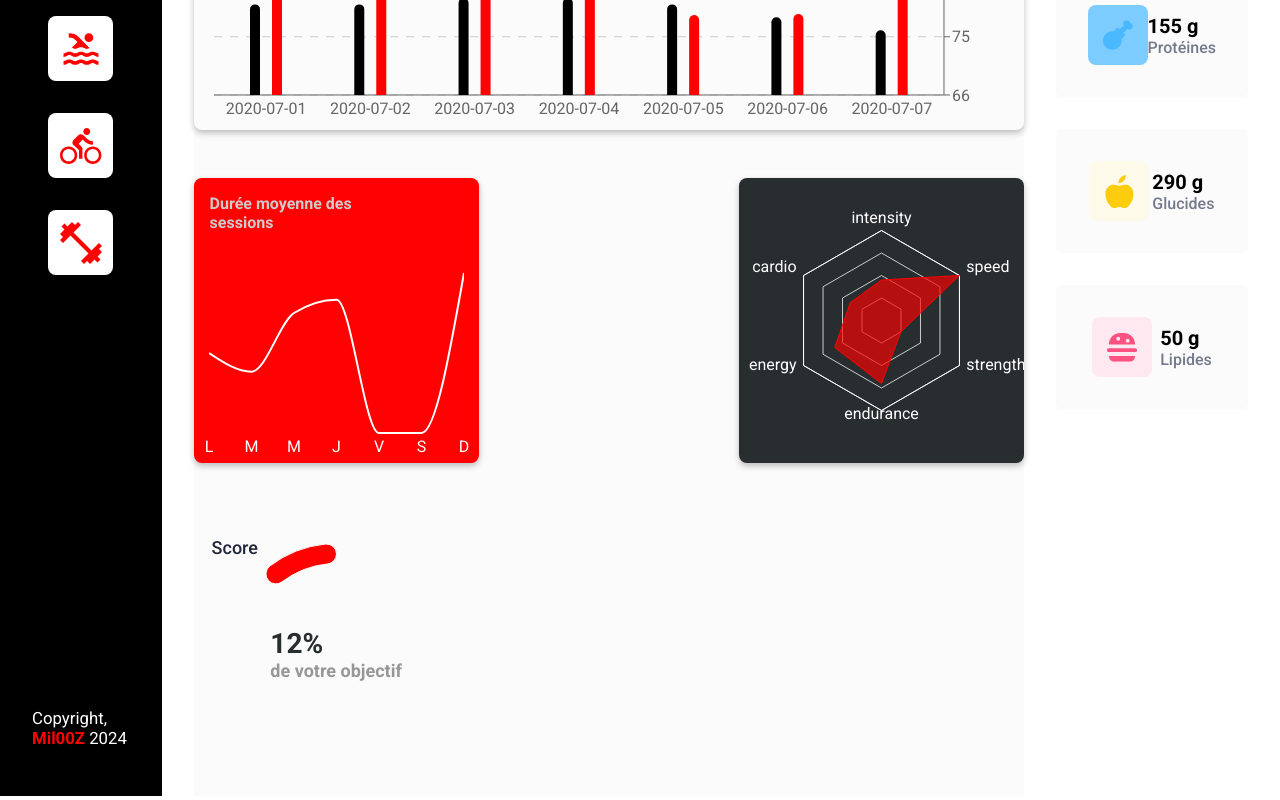
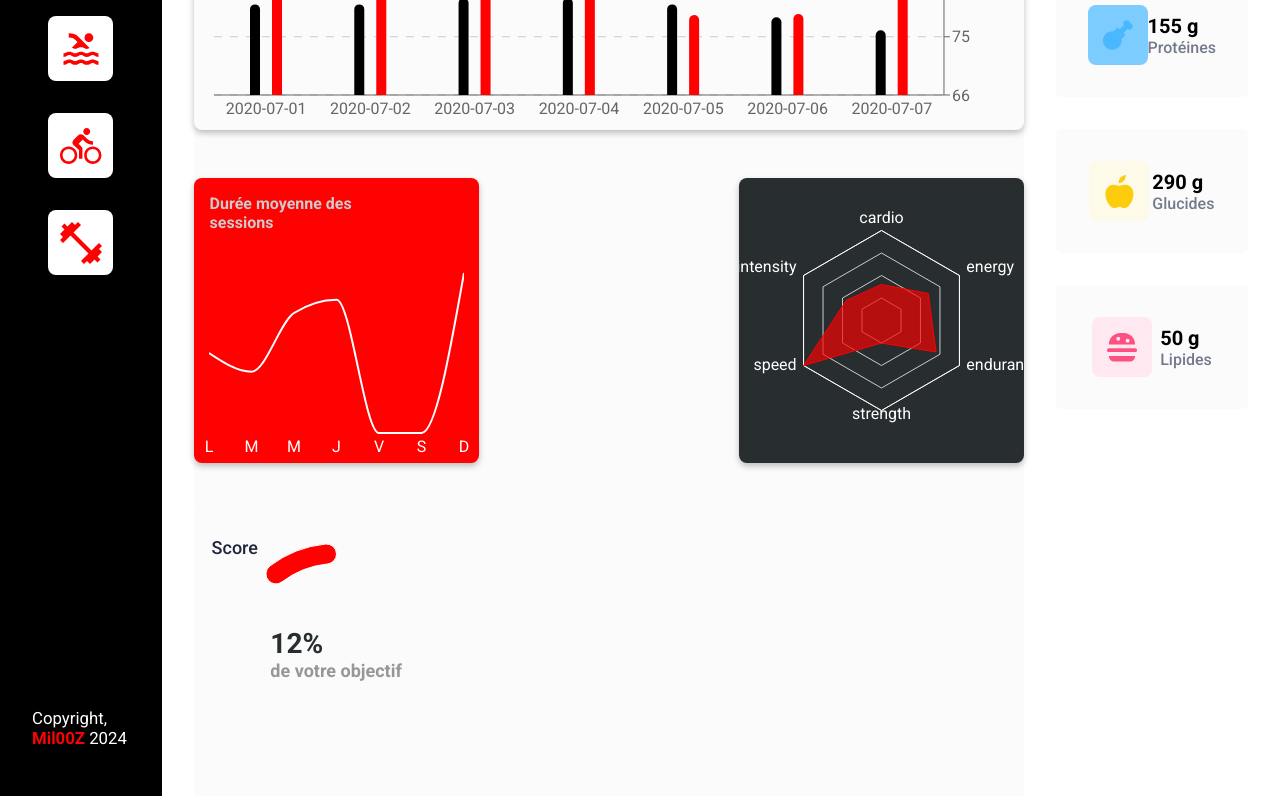
Before and after one commit to Mil00Z/sport-see, a React (Vite) app: page / in a window 1280 px wide. Shown: the part 545-1345 px from the top of the page. Built offline with nearby package versions, Linux system fonts and the light colour scheme; no server answers.

Commit message:
Performance Component Adaptation of APi / Mock call + useEfect flow

```diff
--- a/src/components/graphics/Performance.jsx
+++ b/src/components/graphics/Performance.jsx
@@ -1,60 +1,80 @@
 import { useState,useEffect } from 'react';
-import mockPerformance from '@datas/mock/mockUser12Performance.json'
+import {useOutletContext} from 'react-router-dom'
+
+import useFetching  from '@root/utils/hooks.jsx'
 import Error from '@components/error/Error';
 
-import { Radar, RadarChart, PolarGrid, PolarAngleAxis, PolarRadiusAxis, ResponsiveContainer } from 'recharts';
+import { Radar, RadarChart, PolarGrid, PolarAngleAxis,ResponsiveContainer } from 'recharts';
 
 import '@styles/layout/graphics.scss'
 
 
 const Performance = () => {
 
-  const dataPerf = mockPerformance[0];
 
-  const [dataLife,setDataLife] = useState(false);
+  const {mockDatas,userId} = useOutletContext()
+
+  const {dataFetched,isLoaded} = useFetching(`http://localhost:3000/user/${userId}/performance`)
 
   const [dataSets,setDataSets] = useState([]);
-
-  // const values = Object.keys(dataPerf.data).map(key => dataPerf.data[key].value);
-
-  // const criterias = Object.keys(dataPerf.kind).map(key => dataPerf.kind[key]).reverse();
 
 
   useEffect(() => {
 
-    if (dataPerf) {
+    if (isLoaded) {
 
-      setDataLife(dataLife=>!dataLife);
 
-      setDataSets(dataSets => {
+      setDataSets((dataSets) => {
 
-        return dataPerf.data.map((item) => {
+        return dataFetched.data.data.map((item) => {
 
           return {
-            "subject": dataPerf.kind[item.kind],
+            "subject": dataFetched.data.kind[item.kind],
             "value": item.value,
-            "fullMark":450
+            "fullMark":300
           }
 
-        }).reverse()
+        })
 
       });
 
+      console.log('data flow : API');
+
     } else {
 
-      console.error('No data available to display');
+
+      const userLocalData = mockDatas?.USER_PERFORMANCE?.find((element) => element.userId === userId)
+
+      if(userLocalData) {
+
+        setDataSets((dataSets) => {
+
+          return userLocalData.data.map((item) => {
+
+            return {
+              "subject": userLocalData.kind[item.kind],
+              "value": item.value,
+              "fullMark":300
+            }
+
+          })
+
+        });
+
+        console.log('data flow : Mock');
 
     }
+  }
 
-  },[dataPerf]);
+  },[userId]);
 
 
   return (
 
-    <div className="block performance" data-user={dataPerf?.userId}>
+    <div className="block performance">
 
 
-      {dataPerf ? (
+      {dataSets.length != 0 ? (
 
         <ResponsiveContainer width="100%" height="100%">
 
@@ -69,7 +89,7 @@ const Performance = () => {
 
         </ResponsiveContainer>
 
-      ):( <Error dataLife={dataLife}/>)
+      ):( <Error />)
 
     }
 
```
